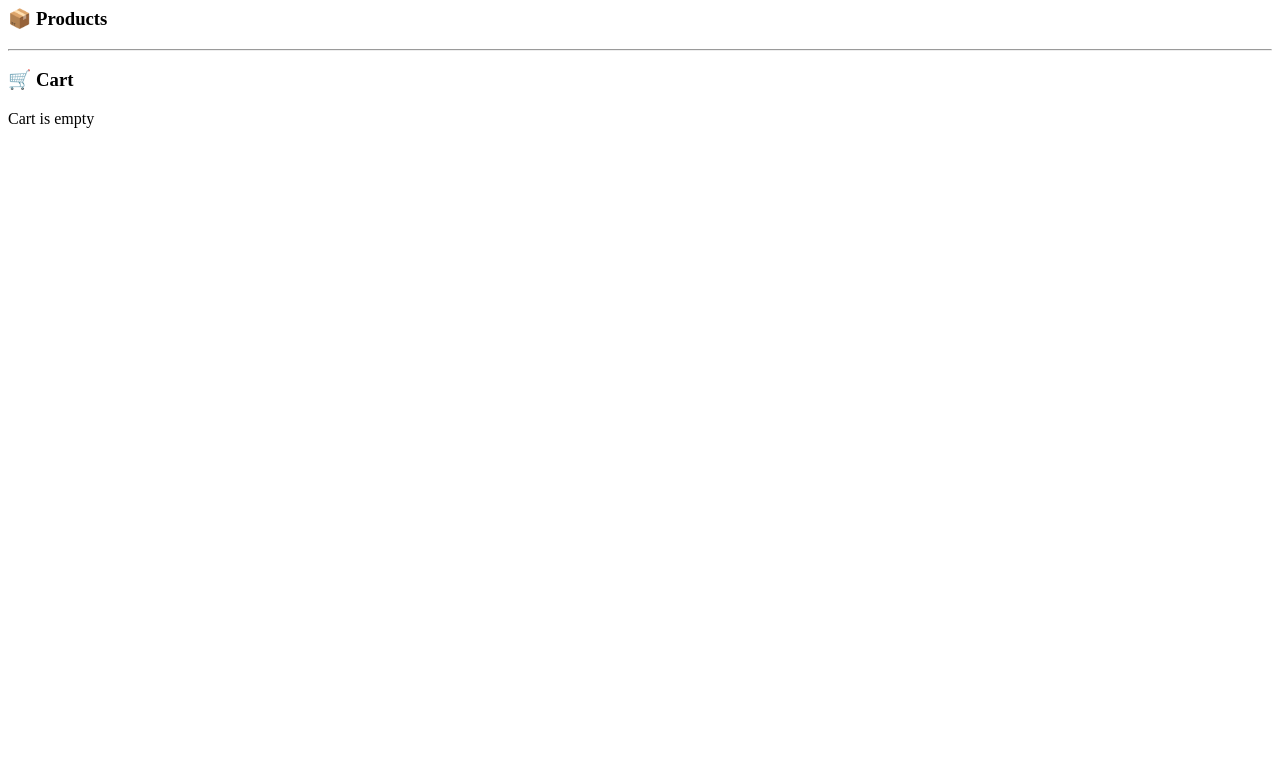
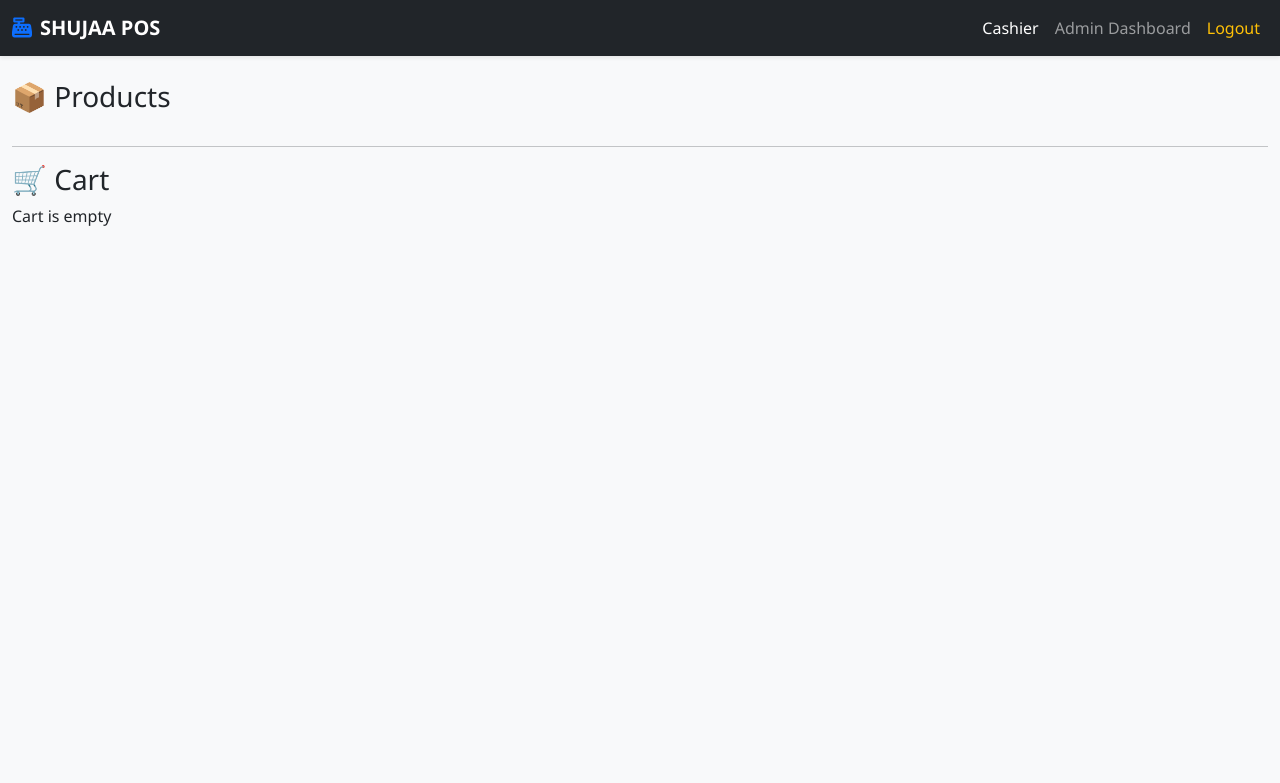
Before and after one commit to Hero-0819/pos_system, a Django app: page / in a window 1280 px wide. Shown: the top 783 px of the page. Run offline with Django 5.2, Linux system fonts and the light colour scheme; the visitor is signed in with stand-in values (Sample User, id 1); data that the repository does not hold is empty.

Commit message:
Add base HTML structure with Bootstrap integration

```diff
--- a/templates/base.html
+++ b/templates/base.html
@@ -1 +1,56 @@
-{% block content %}{% endblock %}
+<!DOCTYPE html>
+<html lang="en">
+<head>
+    <meta charset="UTF-8">
+    <meta name="viewport" content="width=device-width, initial-scale=1.0">
+    <meta http-equiv="X-UA-Compatible" content="ie=edge">
+    <title>Shujaa POS</title>
+
+    <link href="https://cdn.jsdelivr.net/npm/bootstrap@5.3.3/dist/css/bootstrap.min.css" rel="stylesheet">
+
+    <link rel="stylesheet" href="https://cdnjs.cloudflare.com/ajax/libs/font-awesome/6.0.0/css/all.min.css">
+
+    <style>
+        body {
+            background-color: #f8f9fa;
+            font-family: 'Segoe UI', Tahoma, Geneva, Verdana, sans-serif;
+        }
+        .navbar {
+            box-shadow: 0 2px 4px rgba(0,0,0,.08);
+        }
+    </style>
+</head>
+<body>
+
+    <nav class="navbar navbar-expand-lg navbar-dark bg-dark mb-4">
+        <div class="container-fluid">
+            <a class="navbar-brand fw-bold" href="{% url 'home' %}">
+                <i class="fas fa-cash-register me-2 text-primary"></i>SHUJAA POS
+            </a>
+            <button class="navbar-toggler" type="button" data-bs-toggle="collapse" data-bs-content="#navbarNav">
+                <span class="navbar-toggler-icon"></span>
+            </button>
+            <div class="collapse navbar-collapse" id="navbarNav">
+                <ul class="navbar-nav ms-auto">
+                    <li class="nav-item">
+                        <a class="nav-link active" href="{% url 'home' %}">Cashier</a>
+                    </li>
+                    <li class="nav-item">
+                        <a class="nav-link" href="/admin_dashboard/">Admin Dashboard</a>
+                    </li>
+                    <li class="nav-item">
+                        <a class="nav-link text-warning" href="{% url 'logout' %}">Logout</a>
+                    </li>
+                </ul>
+            </div>
+        </div>
+    </nav>
+
+    <main class="container-fluid">
+        {% block content %}
+        {% endblock %}
+    </main>
+
+    <script src="https://cdn.jsdelivr.net/npm/bootstrap@5.3.3/dist/js/bootstrap.bundle.min.js"></script>
+</body>
+</html>
```
